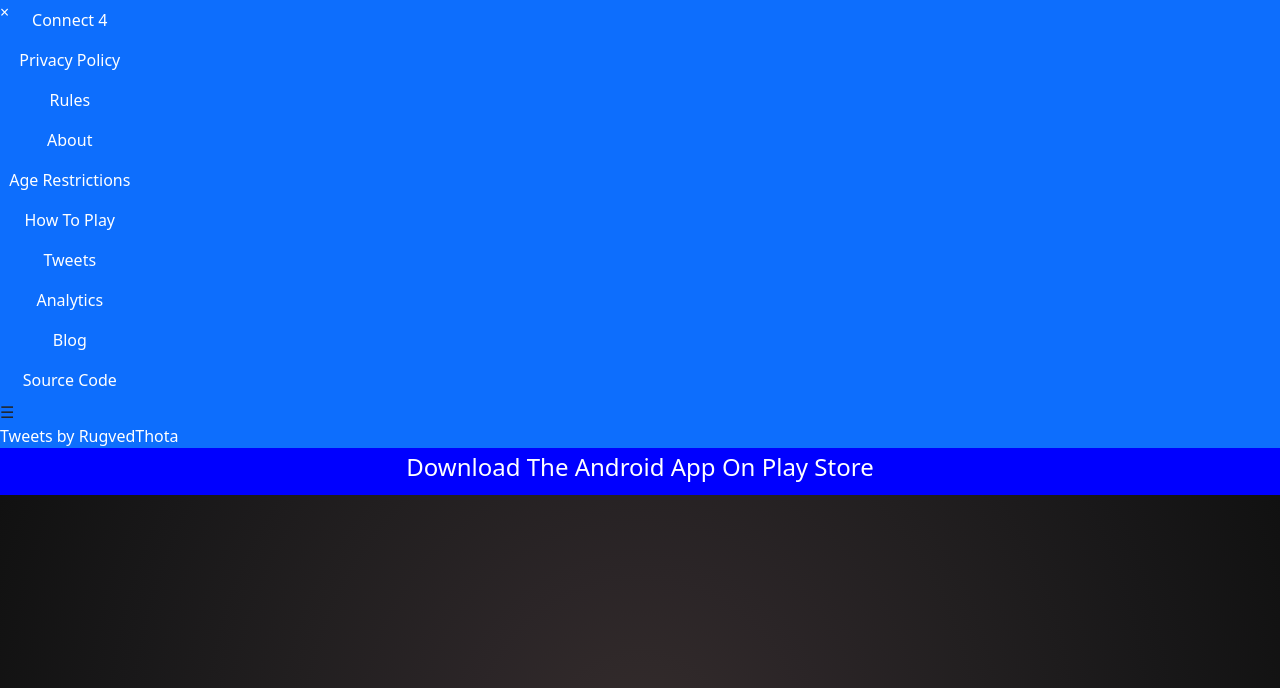
After one commit to avengersrugvedthota/connect4-django, a Django app: template game/templates/Twitter.html in a window 1280 px wide. The commit adds this page. Shown: the top 688 px of the page. Run offline with Django 3.2, Linux system fonts and the light colour scheme; the template is opened without the code that fills it, so the values that code supplies are empty; some libraries are stand-ins or nearby versions.

Commit message:
Added Many Things

```diff
--- a/connect4/urls.py
+++ b/connect4/urls.py
@@ -29,6 +29,7 @@ urlpatterns = [
     path('about/', views.about, name='about'),
     path('age/', views.age, name='age'),
     path('howtoplay/', views.how, name='how'),
+    path('tweets/', views.twitter, name='tweets'),
     path('blog/', include('blog.urls')),
 ]
 
--- a/game/templates/Base.html
+++ b/game/templates/Base.html
@@ -137,6 +137,7 @@ drift.load('damh9drxfat6');
                         <a class="nav-link" aria-current="page" href="{% url 'about' %}">About</a>
                         <a class="nav-link" aria-current="page" href="{% url 'age' %}">Age Restrictions</a>
                         <a class="nav-link" aria-current="page" href="{% url 'how' %}">How To Play</a>
+                        <a class="nav-link" aria-current="page" href="{% url 'tweets' %}">Tweets</a>
                         <a class="nav-link" aria-current="page" target="_blank" href="https://plausible.io/share/QmIEqQx39jQYBL2GY32VN">Analytics</a>
                         <a class="nav-link" href="{% url 'blog:all_blogs' %}">Blog</a>
                         <a class="nav-link" aria-current="page" href="https://github.com/rugvedthota9/connect4-django" target="_blank">Source Code</a>
--- a/game/templates/How.html
+++ b/game/templates/How.html
@@ -1,7 +1,5 @@
 {% extends 'Base.html' %} {% load static %} {% block content %}
-<style>
 
-</style>
 <div align="center" class="iframe-container">
  <iframe width="560" height="315" src="https://www.youtube.com/embed/utXzIFEVPjA" frameborder="0" allow="accelerometer; autoplay; clipboard-write; encrypted-media; gyroscope; picture-in-picture" allowfullscreen></iframe>
 </div>
--- /dev/null
+++ b/game/templates/Twitter.html
@@ -0,0 +1,3 @@
+{% extends 'Base.html' %} {% load static %} {% block content %}
+<a class="twitter-timeline" data-lang="en" data-dnt="true" data-theme="dark" href="https://twitter.com/RugvedThota?ref_src=twsrc%5Etfw">Tweets by RugvedThota</a> <script async src="https://platform.twitter.com/widgets.js" charset="utf-8"></script>
+{% endblock %}
--- a/game/views.py
+++ b/game/views.py
@@ -25,3 +25,6 @@ def error404(request, exception):
 
 def how(request):
     return render(request, 'How.html')
+
+def twitter(request):
+    return(request, 'Twitter.html')
```
Also changed, not shown: static/style.css (+0 -7 lines).
